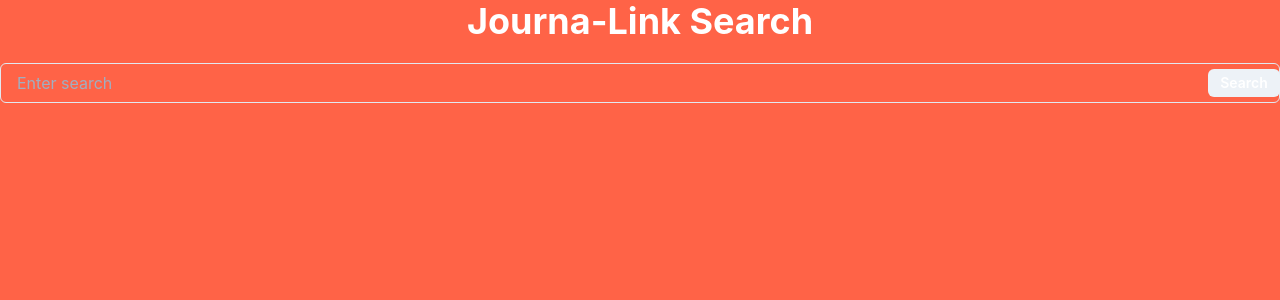
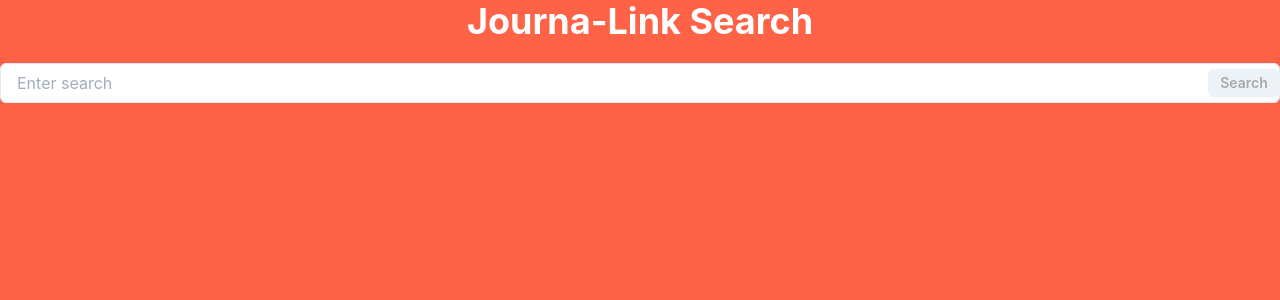
Before and after one commit to Moop204/journa-link-search, a React (Vite) app: page / in a window 1280 px wide. Shown: the top 300 px of the page. Built offline with nearby package versions, Linux system fonts and the light colour scheme.

Commit message:
[fix](SearchForm) Replaced default with more readable colours

```diff
--- a/src/SearchForm.tsx
+++ b/src/SearchForm.tsx
@@ -94,6 +94,8 @@ export const SearchForm: FunctionComponent<{}> = () => {
     <>
       <InputGroup size="md">
         <Input
+          bg="white"
+          color="black"
           pr="4.5rem"
           type={"text"}
           placeholder="Enter search"
@@ -116,7 +118,12 @@ export const SearchForm: FunctionComponent<{}> = () => {
         /> */}
 
         <InputRightElement width="4.5rem">
-          <Button h="1.75rem" size="sm" onClick={(e) => handleClick(e)}>
+          <Button
+            h="1.75rem"
+            size="sm"
+            onClick={(e) => handleClick(e)}
+            color="darkgrey"
+          >
             Search
           </Button>
         </InputRightElement>
```
